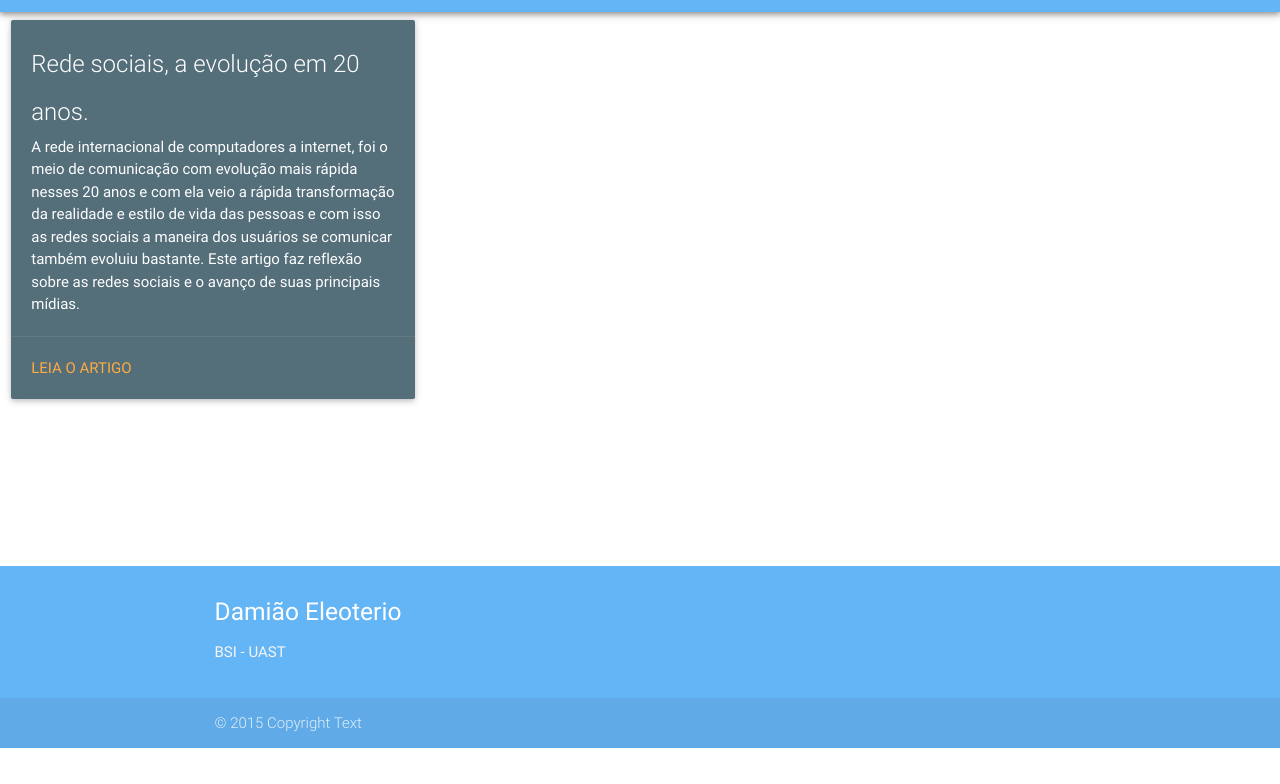
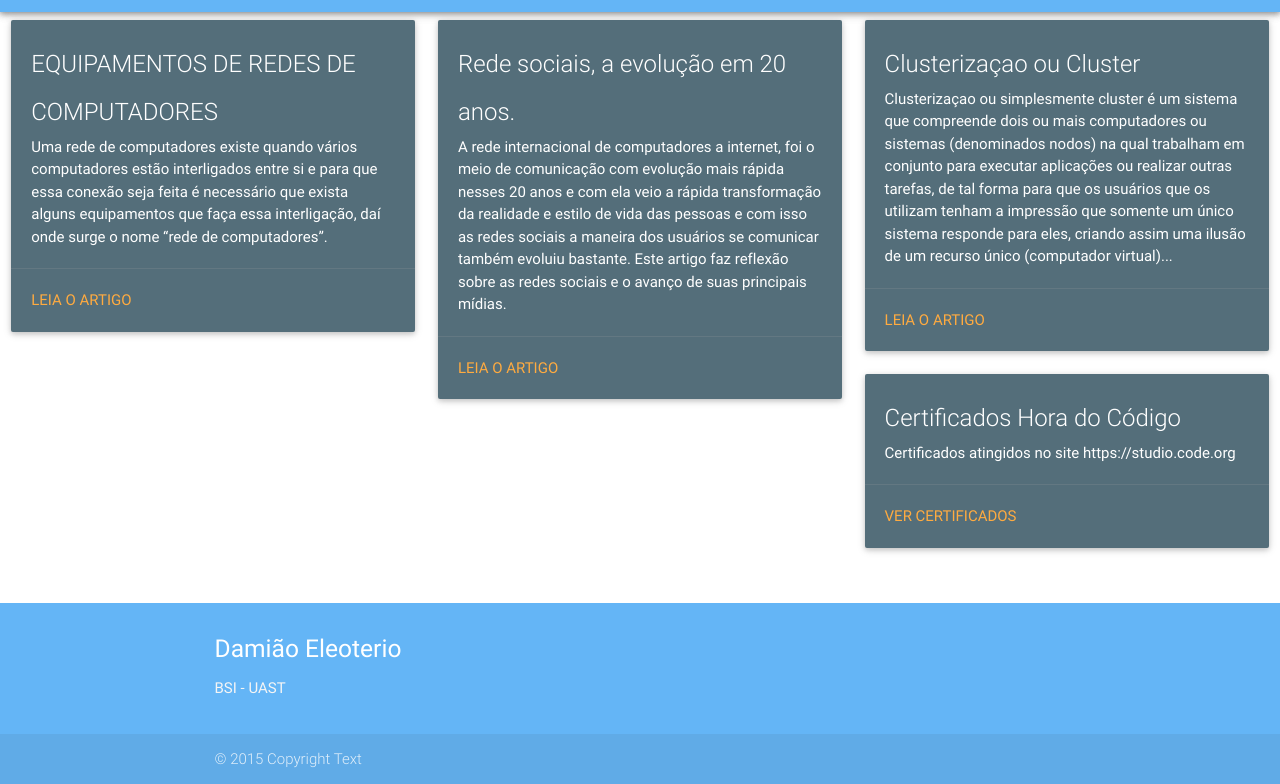
Before and after one commit to damiaoceleoterio/damiaoceleoterio.github.io, a plain HTML site: page index.html in a window 1280 px wide. Shown: the part 52-836 px from the top of the page. Before the commit the page ends 800 px from the top, so only its background shows below. Drawn offline with nearby package versions, Linux system fonts and the light colour scheme.

Commit message:
site_artigo2

```diff
--- a/index.html
+++ b/index.html
@@ -35,6 +35,18 @@
                     <div class="col s6 m4">
                         <div class="card blue-grey darken-1">
                             <div class="card-content white-text">
+                                <span class="card-title">EQUIPAMENTOS DE REDES DE COMPUTADORES</span>
+                                    <p>Uma rede de computadores existe quando vários computadores estão interligados entre si e para que essa conexão seja feita é necessário que exista alguns equipamentos que faça essa interligação, daí onde surge o nome “rede de computadores”. </p>
+                            </div>
+                            <div class="card-action">
+                            <a href="equi_redes.pdf" target="_blank">Leia o artigo</a>
+                            </div>
+                        </div>
+                    </div>
+
+                    <div class="col s6 m4">
+                        <div class="card blue-grey darken-1">
+                            <div class="card-content white-text">
                                 <span class="card-title">Rede sociais, a evolução em 20 anos.</span>
                                     <p>A rede internacional de computadores a internet, foi o meio de comunicação com evolução mais rápida nesses 20 anos e com ela veio a rápida transformação da realidade e estilo de vida das pessoas e com isso as redes sociais a maneira dos usuários se comunicar também evoluiu bastante. Este artigo faz reflexão sobre as redes sociais e o avanço de suas principais mídias.</p>
                             </div>
@@ -43,7 +55,32 @@
                             </div>
                         </div>
                     </div>
-            </div>
+
+                    <div class="col s6 m4">
+                        <div class="card blue-grey darken-1">
+                            <div class="card-content white-text">
+                                <span class="card-title">Clusterizaçao ou Cluster</span>
+                                    <p>Clusterizaçao ou simplesmente cluster é um sistema que compreende dois ou mais computadores ou sistemas (denominados nodos) na qual trabalham em conjunto para executar aplicações ou realizar outras tarefas, de tal forma para que os usuários que os utilizam tenham a impressão que somente um único sistema responde para eles, criando assim uma ilusão de um recurso único (computador virtual)...</p>
+                            </div>
+                            <div class="card-action">
+                            <a href="ClusterizacaoouCluster.pdf" target="_blank">Leia o artigo</a>
+                            </div>
+                        </div>
+                    </div>
+
+                    <div class="col s6 m4">
+                        <div class="card blue-grey darken-1">
+                            <div class="card-content white-text">
+                                <span class="card-title">Certificados Hora do Código</span>
+                                    <p>Certificados atingidos no site https://studio.code.org </p>
+                            </div>
+                            <div class="card-action">
+                            <a href="certificados.html">Ver certificados</a>
+                            </div>
+                        </div>
+                    </div>
+
+                </div>
     </main>
 
 
```
Also changed, not shown: certificados.html (added, +84 -0 lines), certificados/cert01.jpg (added), 4 other files.
